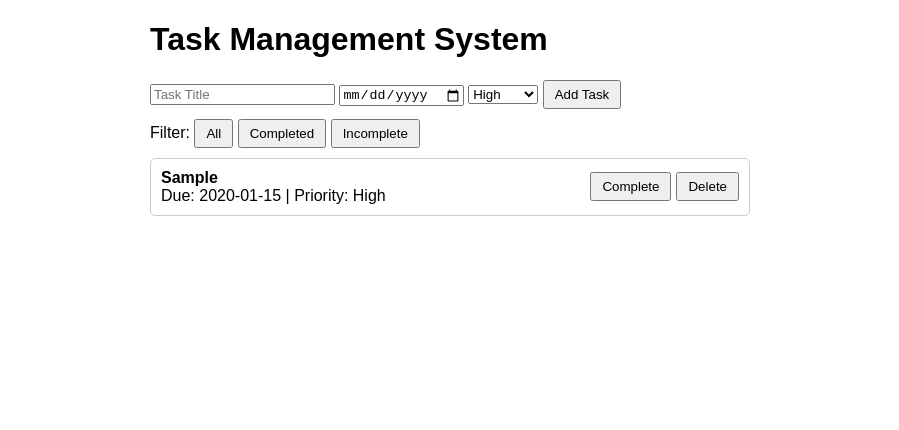
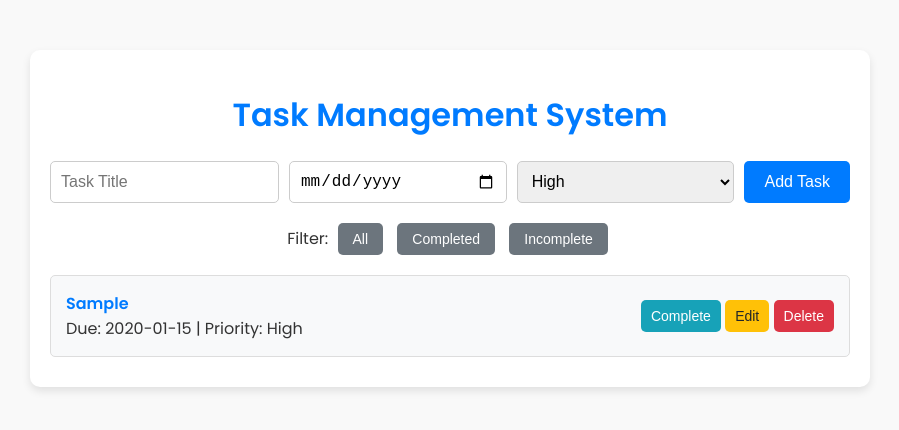
Before and after one commit to Harithacap/Task-Management-System, a plain HTML site: page index.html in a window 1280 px wide. Both pictures are taken after typing "Sample", "2020-01-15" into the empty fields and a click on the button "Add Task". Shown: the whole page, without its empty margins (190-1089 px from the left). Drawn offline with Linux system fonts and the light colour scheme.

Commit message:
Update index.html

```diff
--- a/index.html
+++ b/index.html
@@ -4,48 +4,128 @@
   <meta charset="UTF-8">
   <meta name="viewport" content="width=device-width, initial-scale=1.0">
   <title>Task Management System</title>
+  <link href="https://fonts.googleapis.com/css2?family=Poppins:wght@400;600&display=swap" rel="stylesheet">
   <style>
     body {
-      font-family: Arial, sans-serif;
-      margin: 20px;
+      font-family: 'Poppins', sans-serif;
+      margin: 0;
       padding: 0;
+      background-color: #f9f9f9;
+      color: #333;
     }
     .container {
-      max-width: 600px;
-      margin: auto;
+      max-width: 800px;
+      margin: 50px auto;
+      background: #fff;
+      padding: 20px;
+      border-radius: 10px;
+      box-shadow: 0 4px 8px rgba(0, 0, 0, 0.1);
+    }
+    h1 {
+      text-align: center;
+      color: #007bff;
+    }
+    .input-group {
+      display: flex;
+      flex-wrap: wrap;
+      gap: 10px;
+      margin-bottom: 20px;
+    }
+    .input-group input,
+    .input-group select {
+      flex: 1;
+      padding: 10px;
+      font-size: 16px;
+      border: 1px solid #ccc;
+      border-radius: 5px;
+    }
+    .input-group button {
+      background-color: #007bff;
+      color: #fff;
+      border: none;
+      padding: 10px 20px;
+      font-size: 16px;
+      border-radius: 5px;
+      cursor: pointer;
+      transition: background-color 0.3s;
+    }
+    .input-group button:hover {
+      background-color: #0056b3;
+    }
+    #filter-options {
+      text-align: center;
+      margin-bottom: 20px;
+    }
+    #filter-options button {
+      background-color: #6c757d;
+      color: #fff;
+      border: none;
+      padding: 8px 15px;
+      font-size: 14px;
+      border-radius: 5px;
+      cursor: pointer;
+      margin: 0 5px;
+      transition: background-color 0.3s;
+    }
+    #filter-options button:hover {
+      background-color: #5a6268;
     }
     .task {
-      padding: 10px;
-      margin: 10px 0;
-      border: 1px solid #ccc;
-      border-radius: 5px;
       display: flex;
       justify-content: space-between;
       align-items: center;
+      background: #f8f9fa;
+      padding: 15px;
+      margin-bottom: 10px;
+      border: 1px solid #ddd;
+      border-radius: 5px;
+      transition: box-shadow 0.3s;
+    }
+    .task:hover {
+      box-shadow: 0 4px 8px rgba(0, 0, 0, 0.1);
     }
     .task.completed {
-      background-color: #e0ffe0;
+      background-color: #e8f5e9;
+      color: #388e3c;
       text-decoration: line-through;
     }
-    .buttons {
-      display: flex;
-      gap: 5px;
+    .task strong {
+      color: #007bff;
     }
-    button {
-      padding: 5px 10px;
+    .buttons button {
+      background-color: #17a2b8;
+      color: #fff;
+      border: none;
+      padding: 8px 10px;
+      font-size: 14px;
+      border-radius: 5px;
       cursor: pointer;
+      transition: background-color 0.3s;
     }
-    #filter-options {
-      margin: 10px 0;
+    .buttons button:hover {
+      background-color: #138496;
+    }
+    .buttons button.delete {
+      background-color: #dc3545;
+    }
+    .buttons button.delete:hover {
+      background-color: #c82333;
+    }
+    .buttons button.edit {
+      background-color: #ffc107;
+      color: #212529;
+    }
+    .buttons button.edit:hover {
+      background-color: #e0a800;
     }
   </style>
 </head>
 <body>
   <div class="container">
     <h1>Task Management System</h1>
-    <div>
-      <input type="text" id="task-title" placeholder="Task Title" />
-      <input type="date" id="task-due-date" />
+    <div class="input-group">
+      <input type="text" id="task-title" placeholder="Task Title">
+      <input type="date" id="task-due-date">
       <select id="task-priority">
         <option value="1">High</option>
         <option value="2">Medium</option>
@@ -104,12 +184,13 @@
         taskDiv.className = `task ${task.isComplete ? 'completed' : ''}`;
         taskDiv.innerHTML = `
           <div>
-            <strong>${task.title}</strong> <br />
+            <strong>${task.title}</strong> <br>
             Due: ${task.dueDate} | Priority: ${task.priority === '1' ? 'High' : task.priority === '2' ? 'Medium' : 'Low'}
           </div>
           <div class="buttons">
             <button onclick="markComplete(${index})">${task.isComplete ? 'Undo' : 'Complete'}</button>
-            <button onclick="deleteTask(${index})">Delete</button>
+            <button class="edit" onclick="editTask(${index})">Edit</button>
+            <button class="delete" onclick="deleteTask(${index})">Delete</button>
           </div>
         `;
         taskList.appendChild(taskDiv);
@@ -126,6 +207,25 @@
       renderTasks();
     }
 
+    function editTask(index) {
+      const task = tasks[index];
+      const newTitle = prompt('Edit Task Title:', task.title);
+      const newDueDate = prompt('Edit Due Date:', task.dueDate);
+      const newPriority = prompt('Edit Priority (1-High, 2-Medium, 3-Low):', task.priority);
+
+      if (newTitle && newDueDate && newPriority) {
+        tasks[index] = {
+          ...task,
+          title: newTitle,
+          dueDate: newDueDate,
+          priority: newPriority
+        };
+        renderTasks();
+      } else {
+        alert('Invalid input. Task not updated.');
+      }
+    }
+
     function filterTasks(filter) {
       renderTasks(filter);
     }
```
